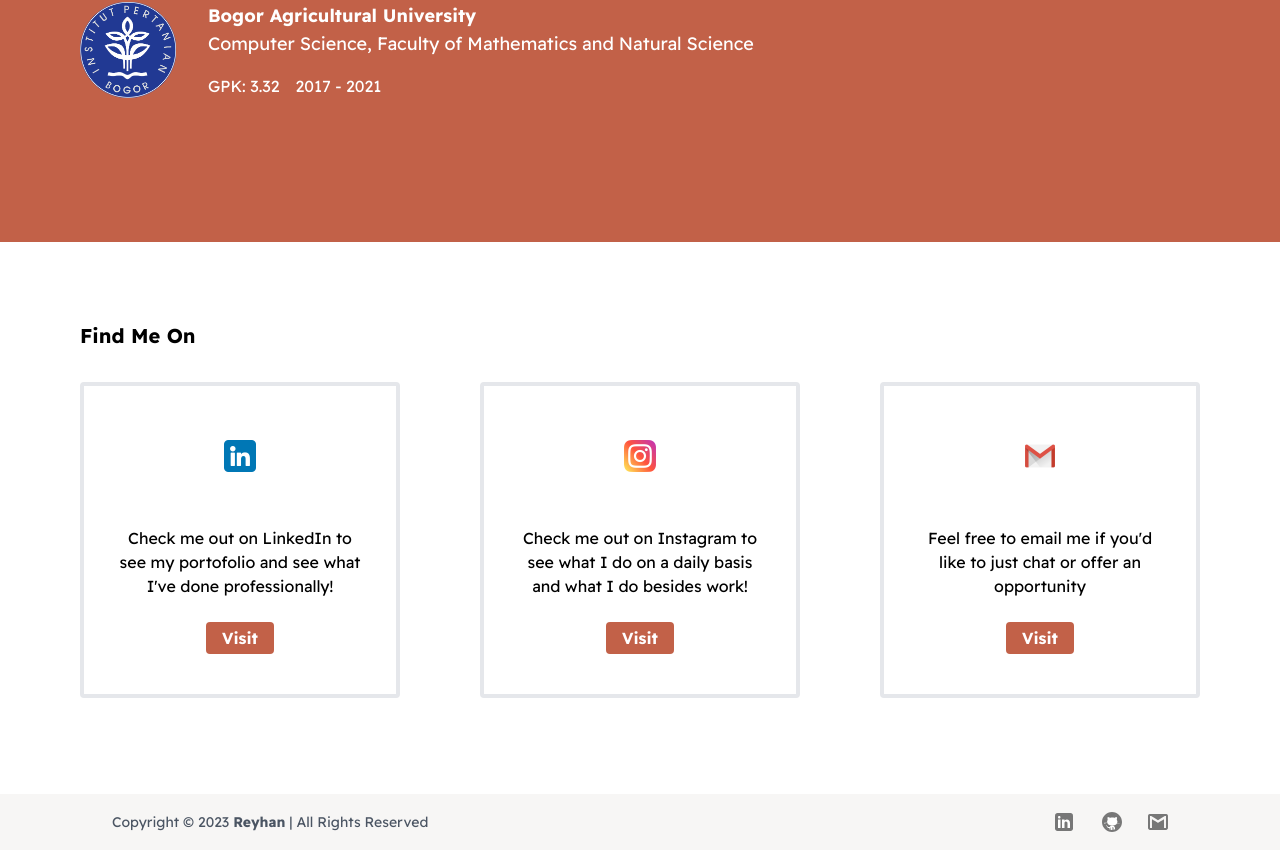
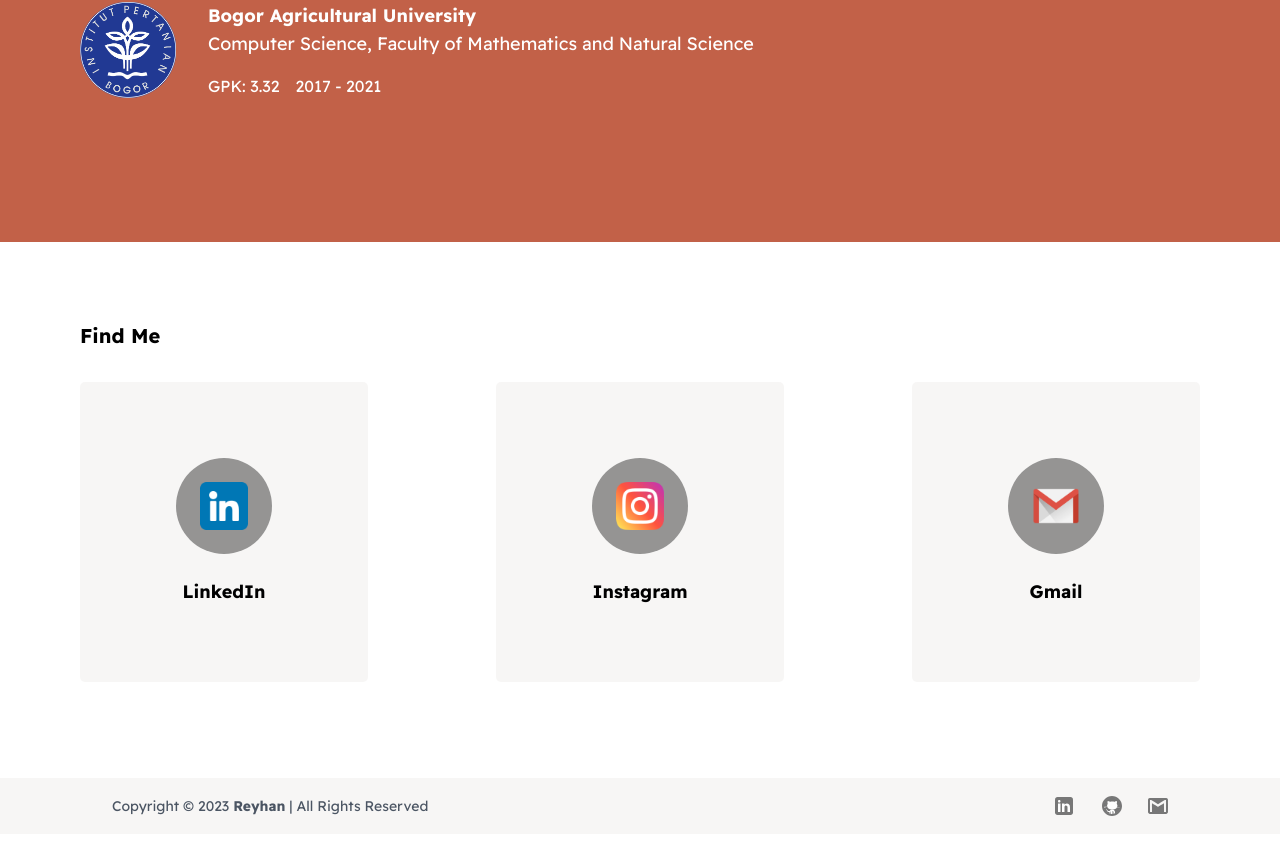
Before and after one commit to reyhanwidyatna/my-portofolio, a React (Create React App) app: page / in a window 1280 px wide. Shown: the part 1761-2611 px from the top of the page. Built offline with nearby package versions, Linux system fonts and the light colour scheme.

Commit message:
change card behavior and add css variable

```diff
--- a/src/App.css
+++ b/src/App.css
@@ -1,3 +1,11 @@
+:root {
+  --background: #f7f6f5;
+  --red: #c26148;
+  --grey: #ebe8e6;
+  --white: #ffffff;
+  --black: #000000;
+}
+
 .main {
   width: 100%;
   height: 100%;
@@ -7,14 +15,14 @@
 .body {
   width: 100%;
   height: 100%;
-  background-color: #f7f6f5;
+  background-color: var(--background);
 }
 
 .navbar {
   position: fixed;
   top: 32px;
   left: calc(50% - 192px);
-  background-color: #f7f6f5;
+  background-color: var(--background);
 }
 
 .navbar-parent {
@@ -56,7 +64,7 @@
 }
 
 .experience {
-  background-color: #ebe8e6;
+  background-color: var(--grey);
 }
 
 .experience-detail {
@@ -78,12 +86,12 @@
 }
 
 .projects-date {
-  color: #c26148;
+  color: var(--red);
 }
 
 .projects-link {
-  color: #ffffff;
-  background-color: #c26148;
+  color: var(--white);
+  background-color: var(--red);
   padding: 6px 12px;
   border-radius: 5px;
   font-weight: bold;
@@ -113,12 +121,12 @@
 }
 
 .download {
-  background-color: #c26148;
-  color: #ffffff;
+  background-color: var(--red);
+  color: var(--white);
 }
 
 .about {
-  background-color: #c26148;
+  background-color: var(--red);
 }
 
 .about-detail {
@@ -132,7 +140,7 @@
 }
 
 .findme {
-  background-color: #ffffff;
+  background-color: var(--white);
 }
 
 .findme-detail {
@@ -140,26 +148,65 @@
   margin: auto;
 }
 
+.findme-card {
+  width: 100%;
+  height: 100%;
+  min-height: 300px;
+  perspective: 1000px;
+}
+
+.findme-card-inner {
+  position: relative;
+  width: 100%;
+  height: 100%;
+  text-align: center;
+  transition: transform 0.6s;
+  transform-style: preserve-3d;
+}
+
+.findme-card:hover .findme-card-inner {
+  transform: rotateY(180deg);
+}
+
+.findme-card-front {
+  background-color: rgba(235, 232, 230, .4);
+}
+
+.findme-card-front, .findme-card-back {
+  border-radius: 5px;
+  position: absolute;
+  width: 100%;
+  height: 100%;
+  -webkit-backface-visibility: hidden;
+  backface-visibility: hidden;
+}
+
+.findme-card-back {
+  background-color: var(--red);
+  color: white;
+  transform: rotateY(180deg);
+}
+
+.findme-card-back-button {
+  width: fit-content;
+  color: var(--red);
+  background-color: var(--white);
+}
+
 .findme-social-media {
-  width: 60px;
-  height: 60px;
+  width: fit-content;
+  height: fit-content;
+  padding: 24px;
   border-radius: 50%;
-  background-color: #ffffff;
+  background-color: rgba(0, 0, 0, .4);
 }
 
 .findme-social-media img {
-  width: 32px;
-  height: 32px;
-}
-
-.findme-button {
-  width: fit-content;
-  color: #ffffff;
-  background-color: #c26148;
+  width: 48px;
 }
 
 .footer {
-  background-color: #f7f6f5;
+  background-color: var(--background);
 }
 
 @media screen and (max-width: 768px) {
@@ -191,8 +238,16 @@
     height: 64px;
   }
 
-  .footer-social-media {
-    display: none;
+  .findme-card {
+    min-height: 240px;
+  }
+
+  .findme-social-media {
+    padding: 20px;
+  }
+
+  .findme-social-media img {
+    width: 32px;
   }
 }
 
--- a/src/components/Contact/Contact.tsx
+++ b/src/components/Contact/Contact.tsx
@@ -6,47 +6,66 @@ export default function Contact() {
   return (
     <div id="findme" className="findme p-8 md:p-20">
       <div className="findme-detail">
-        <p className="text-base md:text-xl font-bold w-full mb-6 md:mb-8">Find Me On</p>
-        <div className="grid gap-8 md:gap-20 md:grid-cols-3 mb-4">
-          <div className="flex flex-col justify-between items-center text-center text-sm md:text-base py-4 px-4 md:py-10 md:px-8 border-4 rounded">
-            <div className="flex justify-center items-center findme-social-media mb-6 md:mb-10">
+        <p className="text-base md:text-xl font-bold w-full mb-6 md:mb-8">Find Me</p>
+        <div className="grid gap-8 md:gap-32 md:grid-cols-3 mb-4">
+          <div className="findme-card">
+            <div className="findme-card-inner flex justify-center items-center text-center text-sm md:text-base">
+              <div className="findme-card-front flex flex-col justify-center items-center">
+                <div className="findme-social-media mb-6">
                   <img src={logoLinkedin} alt="linkedin" />
                 </div>
-            <p className="mb-6">
+                <p className="text-base md:text-lg font-semibold">LinkedIn</p>
+              </div>
+              <div className="findme-card-back flex flex-col justify-center items-center text-center">
+                <p className="mb-6 px-10">
                   Check me out on LinkedIn to see my portofolio and see what I've done professionally!
                 </p>
                 <a
-              className="findme-button py-1 px-4 font-semibold rounded"
+                  className="findme-card-back-button py-1 px-4 font-semibold rounded"
                   href="https://www.linkedin.com/in/reyhan-widyatna-harwenda/"
                   target="_blank" rel="noreferrer"
                 >
                   Visit
                 </a>
               </div>
-          <div className="flex flex-col justify-between items-center text-center text-sm md:text-base py-4 px-4 md:py-10 md:px-8 border-4 rounded">
-            <div className="flex justify-center items-center findme-social-media mb-6 md:mb-10">
+            </div>
+          </div>
+          <div className="findme-card">
+            <div className="findme-card-inner flex justify-center items-center text-center text-sm md:text-base">
+              <div className="findme-card-front flex flex-col justify-center items-center">
+                <div className="findme-social-media mb-6">
                   <img src={logoInstagram} alt="instagram" />
                 </div>
-            <p className="mb-6">
+                <p className="text-base md:text-lg font-semibold">Instagram</p>
+              </div>
+              <div className="findme-card-back flex flex-col justify-center items-center text-center">
+                <p className="mb-6 px-10">
                   Check me out on Instagram to see what I do on a daily basis and what I do besides work!
                 </p>
                 <a
-              className="findme-button py-1 px-4 font-semibold rounded"
+                  className="findme-card-back-button py-1 px-4 font-semibold rounded"
                   href="https://www.instagram.com/reyhannwh/"
                   target="_blank" rel="noreferrer"
                 >
                   Visit
                 </a>
               </div>
-          <div className="flex flex-col justify-between items-center text-center text-sm md:text-base py-4 px-4 md:py-10 md:px-8 border-4 rounded">
-            <div className="flex justify-center items-center findme-social-media mb-6 md:mb-10">
+            </div>
+          </div>
+          <div className="findme-card">
+            <div className="findme-card-inner flex justify-center items-center text-center text-sm md:text-base">
+              <div className="findme-card-front flex flex-col justify-center items-center">
+                <div className="findme-social-media mb-6">
                   <img src={logoGmail} alt="gmail" />
                 </div>
-            <p className="mb-6">
-              Feel free to email me if you'd like to just chat or offer an opportunity
+                <p className="text-base md:text-lg font-semibold">Gmail</p>
+              </div>
+              <div className="findme-card-back flex flex-col justify-center items-center text-center">
+                <p className="mb-6 px-10">
+                  Check me out on LinkedIn to see my portofolio and see what I've done professionally!
                 </p>
                 <a
-              className="findme-button py-1 px-4 font-semibold rounded"
+                  className="findme-card-back-button py-1 px-4 font-semibold rounded"
                   href="mailto:harwendareyhan@gmail.com?subject=subject&cc=cc@example.com"
                   target="_blank" rel="noreferrer"
                 >
@@ -56,5 +75,7 @@ export default function Contact() {
             </div>
           </div>
         </div>
+      </div>
+    </div>
   )
 }
```
Also changed, not shown: src/assets/png/ui.png (added). Lines whose indentation alone changed are shown as unchanged.
